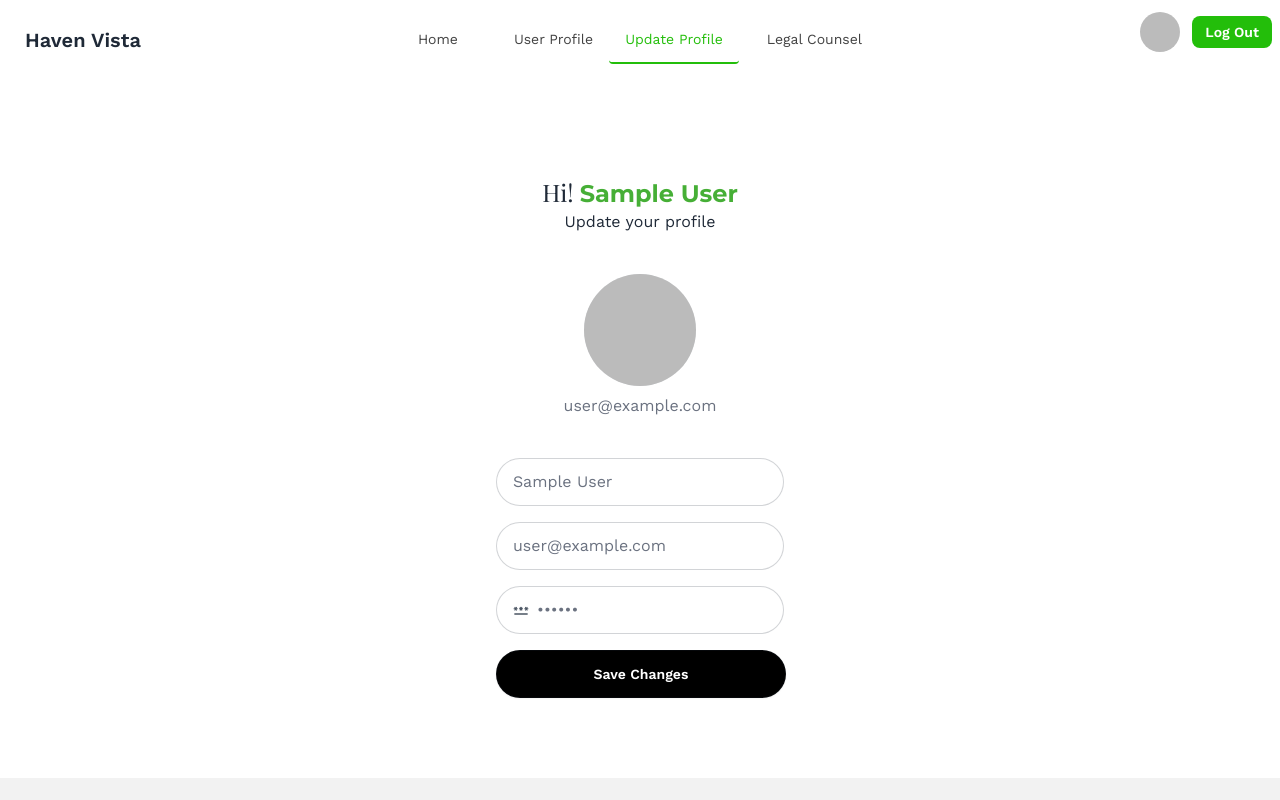
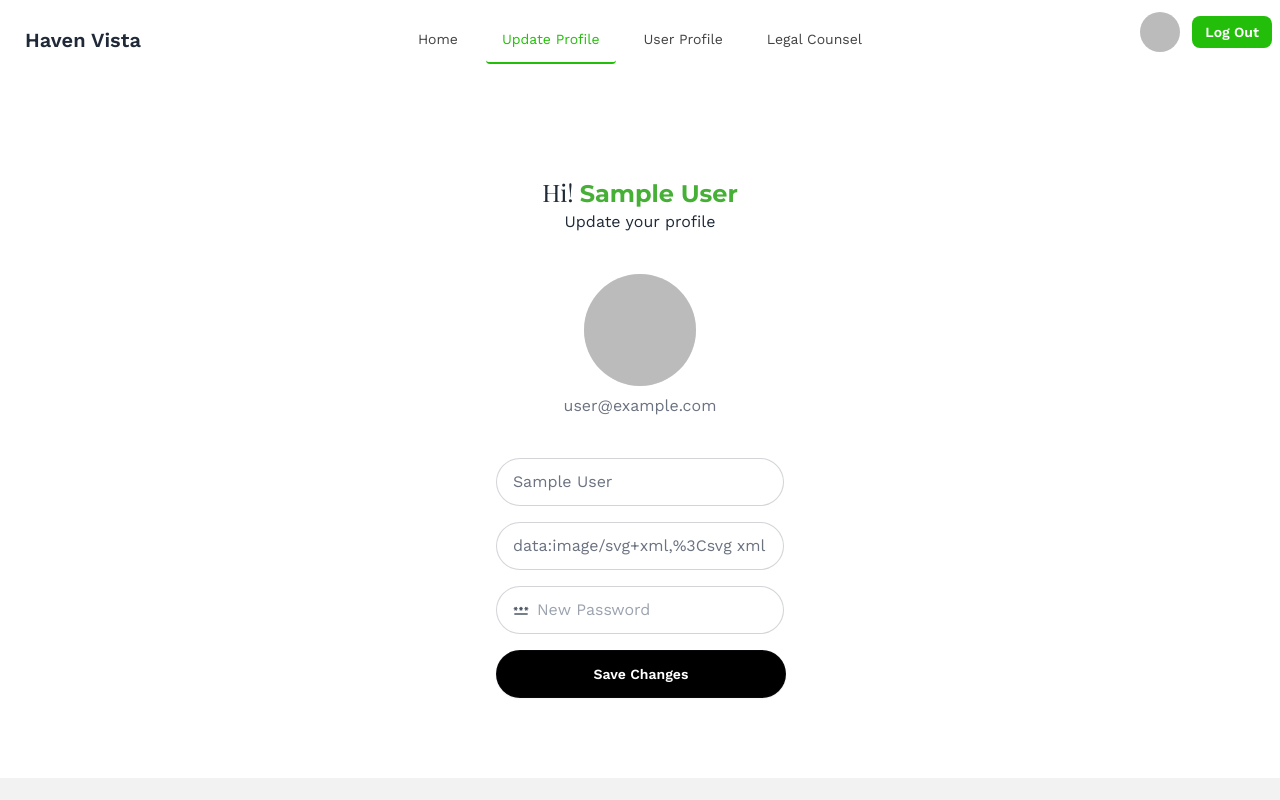
Before and after one commit to mdujjal67/react-haven-vista, a React (Vite) app: page /update-profile in a window 1280 px wide. Shown: the top 800 px of the page. Built offline with nearby package versions, Linux system fonts and the light colour scheme; no server answers; sample sign-in values are in the browser's storage; a web font is replaced by a local one.

Commit message:
Updated profile with firebase Implemented

```diff
--- a/src/components/EstateCard.jsx
+++ b/src/components/EstateCard.jsx
@@ -10,9 +10,9 @@ const EstateCard = ({ estate }) => {
             <Link to={`/home/${id}`}>
 
                 <div className="">
-                    <div className="card-wrapper p-4 lg:p-6 border border-[#13131326] rounded-[16px] ease-in-out duration-300	lg:hover:blur-[0.5px] lg:hover:opacity-70 lg:hover:scale-105 mt-10 lg:mt-0">
+                    <div className="card-wrapper p-5  border border-[#13131326] rounded-[16px] ease-in-out duration-300	lg:hover:blur-[0.5px] lg:hover:opacity-70 lg:hover:scale-105 mt-10 lg:mt-0">
                         <div className="bg-[#F3F3F3] rounded-[16px] mx-auto">
-                            <img className="p-4 lg:p-6 rounded-2xl" src={image} alt="Image" />
+                            <img className="p-5 rounded-2xl" src={image} alt="Image" />
                         </div>
                         <h2 className=" font-bold pt-4 text-xl">{segment_name}</h2>
                         <h2 className="font-bold text-2xl pt-4">{estate_title}</h2>
--- a/src/components/Navbar.jsx
+++ b/src/components/Navbar.jsx
@@ -11,7 +11,7 @@ const Navbar = () => {
             .then()
             .cache()
     }
-    // console.log(user)
+    console.log(user)
     return (
         <div className="container mx-auto">
             <div className="navbar bg-base-100 flex flex-col md:flex-row lg:flex-row">
@@ -30,17 +30,17 @@ const Navbar = () => {
                             <Link className="bg-gray-100 text-[#131313CC] hover:text-[#23BE0A] p-2 rounded-xl mb-2" to='/agents'>Legal Counsel</Link>
                         </ul>
                     </div>
-                    <a className="btn btn-ghost text-[18px] md:text-lg lg:text-xl hover:bg-[#22be0ad8] hover:text-white">Haven Vista</a>
+                    <Link to='/' className="btn btn-ghost text-[18px] md:text-lg lg:text-xl hover:bg-[#22be0ad8] hover:text-white">Haven Vista</Link>
                 </div>
                 <div className="navbar-center hidden lg:flex">
                     <ul className="menu menu-horizontal px-1">
                         <NavLink className={({ isActive }) => isActive ? 'isActive menu-item mr-4' : 'menu-item text-[#131313CC] mr-3 color'} to='/'>Home</NavLink>
 
-                        <NavLink className={({ isActive }) => isActive ? 'isActive menu-item ml-4' : 'menu-item text-[#131313CC] ml-3'} to='/user-profile'>User Profile</NavLink>
+                        <NavLink className={({ isActive }) => isActive ? 'isActive menu-item' : 'menu-item text-[#131313CC]'} to='/update-profile'>Update Profile</NavLink>
 
                         {/* protected route: After login the menu item will appear */}
                         {
-                            user && (<NavLink className={({ isActive }) => isActive ? 'isActive menu-item' : 'menu-item text-[#131313CC]'} to='/update-profile'>Update Profile</NavLink>)
+                            user && (<NavLink className={({ isActive }) => isActive ? 'isActive menu-item ml-4' : 'menu-item text-[#131313CC] ml-3'} to='/user-profile'>User Profile</NavLink>)
                         }
 
                         <NavLink className={({ isActive }) => isActive ? 'isActive menu-item ml-4' : 'menu-item text-[#131313CC] ml-3'} to='/legal-counsel'>Legal Counsel</NavLink>
@@ -51,27 +51,30 @@ const Navbar = () => {
                 {/* navbar end section */}
                 <div className="navbar-end grid ml-28 lg:ml-auto -mt-4 md:-mt-auto lg:-mt-auto">
                     {user ?
-                        <div
+                        <NavLink to='/user-profile'>
+                            <div
                             className="dropdown dropdown-end flex items-center"
                             onMouseEnter={() => setShowUserName(true)}
                             onMouseLeave={() => setShowUserName(false)}
                         >
-                            {/* {showUserName ? null : <h2 className="ml-3 text-[12px] Montserrat">{user?.email}</h2>} */}
-                                    {showUserName && <h2 className="pr-2 Montserrat text-[12px] lg:text-[14px]">{user?.displayName || 'user name'}</h2>}
-                                    {showUserName ? null : (
-                            <label tabIndex={0} className="btn btn-ghost btn-circle avatar">
-                                <div className="w-10 rounded-full">
+                            {/* for avatar name */}
+                            {showUserName && <h2 className="pr-2 Montserrat text-[12px] lg:text-[14px]">
+                                {user?.displayName || 'User'}</h2>}
 
-                                        <img src={user?.photoURL || "https://daisyui.com/images/stock/photo-1534528741775-53994a69daeb.jpg"} alt="user" />
-
-                                </div>
-                            </label>
+                            {/* for avatar image */}
+                            {user && !showUserName && (
+                                <label tabIndex={0} className="btn btn-ghost btn-circle avatar">
+                                    <div className="w-10 rounded-full">
+                                        <img referrerPolicy="no-referrer" src={user?.photoURL || "https://daisyui.com/images/stock/photo-1534528741775-53994a69daeb.jpg"} alt="user" />
+                                    </div>
+                                </label>
                             )}
                             <button onClick={handleSignOut} className="btn btn-sm btn-ghost hover:bg-[#22be0ac8] text-white bg-[#23BE0A] lg:ml-2 hover:text-white">Log Out</button>
                         </div>
+                        </NavLink>
                         :
                         <Link to='/login'>
-                            <button className="btn btn-sm btn-ghost">Login</button>
+                            <button className="btn btn-sm btn-ghost hover:bg-[#22be0ad8] hover:text-white">Login</button>
                         </Link>
                     }
 
--- a/src/pages/authProvider/AuthProvider.jsx
+++ b/src/pages/authProvider/AuthProvider.jsx
@@ -1,7 +1,7 @@
 import PropTypes from 'prop-types';
 import { createContext, useEffect } from 'react';
 import auth from '../firebase/firebaseConfig'
-import { createUserWithEmailAndPassword, onAuthStateChanged, signInWithEmailAndPassword, signInWithPopup, signOut } from 'firebase/auth';
+import { createUserWithEmailAndPassword, onAuthStateChanged, signInWithEmailAndPassword, signInWithPopup, signOut, updateProfile } from 'firebase/auth';
 import { useState } from 'react';
 import { GoogleAuthProvider } from 'firebase/auth';
 import { GithubAuthProvider } from 'firebase/auth';
@@ -24,6 +24,15 @@ const AuthProvider = ({children}) => {
         setLoading(true)
         return createUserWithEmailAndPassword(auth, email, password)
 
+    }
+
+
+    // update user profile
+    const updateUserProfile = (name, image) => {
+        return updateProfile(auth.currentUser, {
+            displayName: name,
+            photoURL: image
+          })
     }
 
     // sign-in user
@@ -71,7 +80,8 @@ const AuthProvider = ({children}) => {
         signInUser,
         googleLogin,
         gitHubLogin,
-        logOut
+        logOut,
+        updateUserProfile
     }
 
     return (
--- a/src/pages/register/Register.jsx
+++ b/src/pages/register/Register.jsx
@@ -52,7 +52,9 @@ const Register = () => {
       //   for google login
       const handleGoogleLogin = () => {
         googleLogin()
-        .then(result =>console.log(result.user))
+        .then(result =>{
+            console.log(result.user)
+        })
       }
 
 
--- a/src/pages/update-profile/UpdateProfile.jsx
+++ b/src/pages/update-profile/UpdateProfile.jsx
@@ -2,15 +2,15 @@ import { useEffect, useState } from "react";
 import Navbar from "../../components/Navbar";
 import useAuth from "../../hook/useAuth";
 import { MdOutlinePassword } from "react-icons/md";
+import toast from "react-hot-toast";
 
 const UpdateProfile = () => {
-    const { user } = useAuth();
+    const { user, updateUserProfile } = useAuth();
 
     // State variables for user profile data
-    const [displayName, setDisplayName] = useState(user?.displayName || "your name");
-    console.log(displayName)
-    const [email, setEmail] = useState(user?.email || "");
-    const [password, setPassword] = useState("******");
+    const [displayName, setDisplayName] = useState(user?.displayName || "Your name");
+    const [photoURL, setPhotoURL] = useState(user?.photoURL || "https://daisyui.com/images/stock/photo-1534528741775-53994a69daeb.jpg");
+    const [password, setPassword] = useState(""); // For new password
 
     // Update document title
     useEffect(() => {
@@ -18,9 +18,23 @@ const UpdateProfile = () => {
     }, []);
 
     // Function to handle form submission
-    const handleSubmit = (event) => {
+    const handleSubmit = async (event) => {
         event.preventDefault();
 
+        try {
+            await updateUserProfile(displayName, photoURL);
+            // Check if password is not empty to update password
+            if (password.trim() !== "") {
+                // Update password logic here
+                // For example:
+                // await updatePassword(password);
+            }
+            // Provide feedback to the user that their changes have been saved
+            toast.success('Profile Updated Successfully!');
+        } catch (error) {
+            console.error("Error updating profile:", error.message);
+            // Handle error and provide feedback to the user if necessary
+        }
     };
 
     return (
@@ -33,15 +47,19 @@ const UpdateProfile = () => {
             </div>
             <p className="text-center mx-auto mt-2 text-gray-500">{user?.email}</p>
             <form className="w-[320px] mx-auto mt-10" onSubmit={handleSubmit}>
+                {/* Name field */}
                 <label className="input input-bordered flex items-center gap-2 mx-4 rounded-full">
                     <input type="text" className="grow text-gray-500" value={displayName} onChange={(e) => setDisplayName(e.target.value)} />
                 </label>
+
+                {/* photoURL field */}
                 <label className="input input-bordered flex items-center gap-2 mx-4 mt-4 rounded-full">
-                    <input type="email" className="grow text-gray-500" value={email} onChange={(e) => setEmail(e.target.value)} />
+                    <input type="text" className="grow text-gray-500" value={photoURL} onChange={(e) => setPhotoURL(e.target.value)} />
                 </label>
+                {/* password field */}
                 <label className="input input-bordered flex items-center gap-2 mx-4 mt-4 rounded-full">
                     <MdOutlinePassword className="text-gray-600" />
-                    <input type="password" className="grow text-gray-500" value={password} onChange={(e) => setPassword(e.target.value)} placeholder="Password" />
+                    <input type="password" className="grow text-gray-500" value={password} onChange={(e) => setPassword(e.target.value)} placeholder="New Password" />
                 </label>
                 <button className="btn input-bordered flex items-center gap-2 mx-4 mt-4 rounded-full w-[290px] bg-black text-white">Save Changes</button>
             </form>
```
Also changed, not shown: src/pages/login/Login.jsx (+8 -4 lines).
